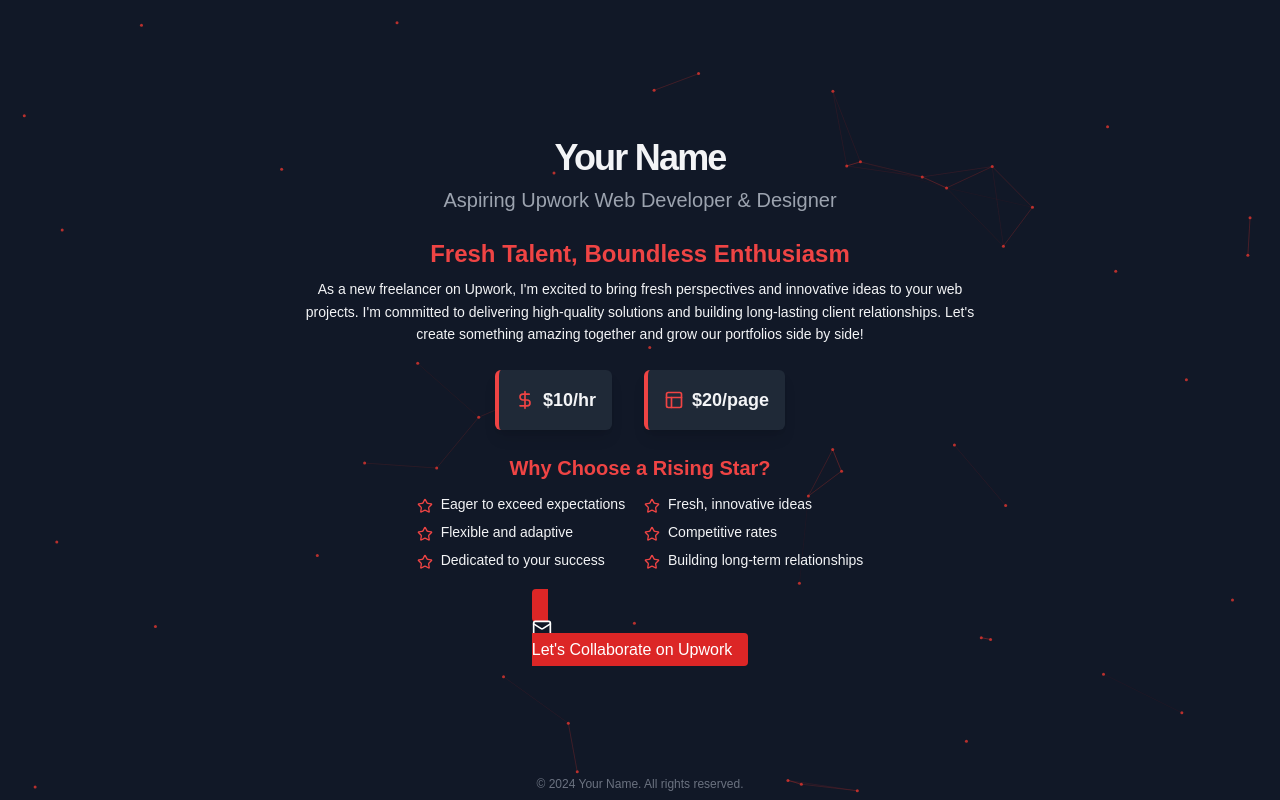
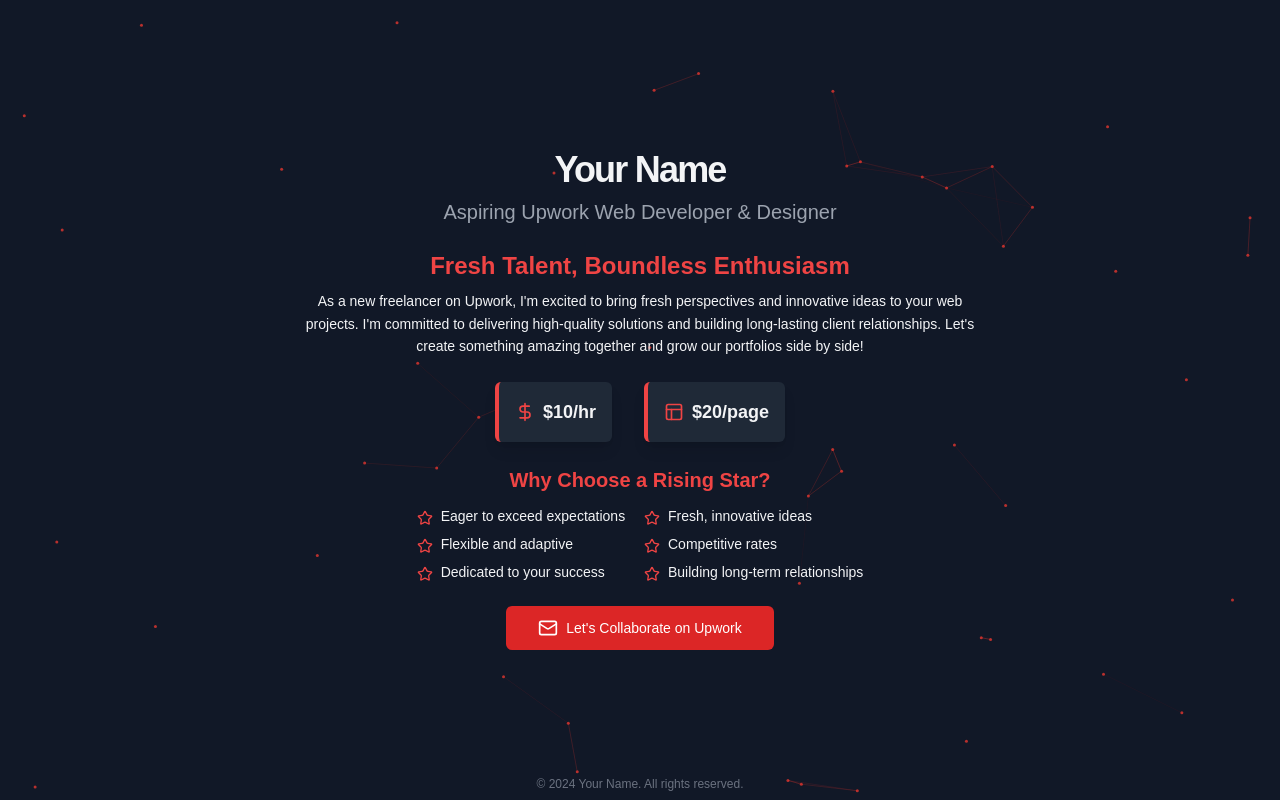
Before and after one commit to HeyAshh/portfolio.1, a Next.js app: page / in a window 1280 px wide. Built offline with nearby package versions, Linux system fonts and the light colour scheme.

Commit message:
Update page.tsx

```diff
--- a/src/app/page.tsx
+++ b/src/app/page.tsx
@@ -1,8 +1,34 @@
 'use client';
 
-import { Button } from "./components/ui/button";
-import { Mail, DollarSign, Layout, Star } from "lucide-react";
-import { useEffect, useRef } from "react";
+import { useEffect, useRef } from 'react';
+import Link from 'next/link';
+import { Mail, DollarSign, Layout, Star } from 'lucide-react';
+
+interface ButtonProps {
+  children: React.ReactNode;
+  asLink?: boolean;
+  href?: string;
+  className?: string;
+}
+
+const Button: React.FC<ButtonProps> = ({ children, asLink, href, className = '', ...props }) => {
+  const baseClasses =
+    'inline-flex items-center justify-center whitespace-nowrap text-sm font-medium transition-colors focus:outline-none focus:ring-2 focus:ring-offset-2 disabled:pointer-events-none disabled:opacity-50 h-11 rounded-md px-8 bg-red-600 hover:bg-red-700 text-white';
+
+  if (asLink && href) {
+    return (
+      <Link href={href} {...props} className={`${baseClasses} ${className}`}>
+        {children}
+      </Link>
+    );
+  }
+
+  return (
+    <button className={`${baseClasses} ${className}`} {...props}>
+      {children}
+    </button>
+  );
+};
 
 export default function Home() {
   const canvasRef = useRef<HTMLCanvasElement>(null);
@@ -30,7 +56,7 @@ export default function Home() {
         x: Math.random() * canvas.width,
         y: Math.random() * canvas.height,
         vx: (Math.random() - 0.5) * 0.5,
-        vy: (Math.random() - 0.5) * 0.5
+        vy: (Math.random() - 0.5) * 0.5,
       });
     }
 
@@ -38,7 +64,7 @@ export default function Home() {
       requestAnimationFrame(animate);
       ctx.clearRect(0, 0, canvas.width, canvas.height);
 
-      particles.forEach(particle => {
+      particles.forEach((particle) => {
         particle.x += particle.vx;
         particle.y += particle.vy;
 
@@ -50,7 +76,7 @@ export default function Home() {
         ctx.fillStyle = 'rgba(255, 59, 48, 0.7)';
         ctx.fill();
 
-        particles.forEach(otherParticle => {
+        particles.forEach((otherParticle) => {
           if (particle === otherParticle) return;
           const dx = particle.x - otherParticle.x;
           const dy = particle.y - otherParticle.y;
@@ -71,8 +97,7 @@ export default function Home() {
 
     const handleResize = () => {
       resizeCanvas();
-      // Optional: Reset particles on resize for better visual consistency
-      particles.forEach(particle => {
+      particles.forEach((particle) => {
         particle.x = Math.random() * canvas.width;
         particle.y = Math.random() * canvas.height;
       });
@@ -104,8 +129,7 @@ export default function Home() {
           <h2 className="text-2xl font-semibold text-red-500 mb-2">Fresh Talent, Boundless Enthusiasm</h2>
           <p className="text-sm leading-relaxed">
             As a new freelancer on Upwork, I&#39;m excited to bring fresh perspectives and innovative ideas to your web projects.
-            I&#39;m committed to delivering high-quality solutions and building long-lasting client relationships. Let&#39;s create
-            something amazing together and grow our portfolios side by side!
+            I&#39;m committed to delivering high-quality solutions and building long-lasting client relationships. Let&#39;s create something amazing together and grow our portfolios side by side!
           </p>
         </section>
 
@@ -130,12 +154,12 @@ export default function Home() {
           <h3 className="text-xl font-semibold text-red-500 mb-3">Why Choose a Rising Star?</h3>
           <ul className="grid grid-cols-2 gap-2 text-sm">
             {[
-              "Eager to exceed expectations",
-              "Fresh, innovative ideas",
-              "Flexible and adaptive",
-              "Competitive rates",
-              "Dedicated to your success",
-              "Building long-term relationships",
+              'Eager to exceed expectations',
+              'Fresh, innovative ideas',
+              'Flexible and adaptive',
+              'Competitive rates',
+              'Dedicated to your success',
+              'Building long-term relationships',
             ].map((point, index) => (
               <li key={index} className="flex items-start">
                 <Star className="mr-2 h-4 w-4 text-red-500 flex-shrink-0 mt-1" />
```
